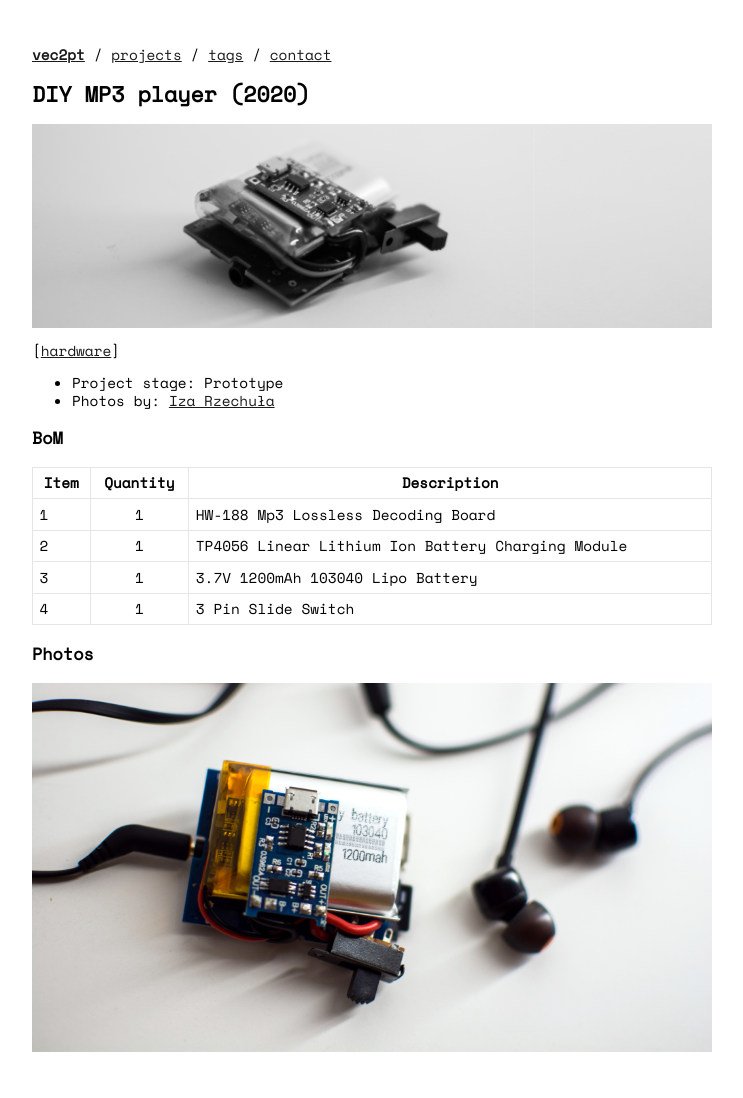
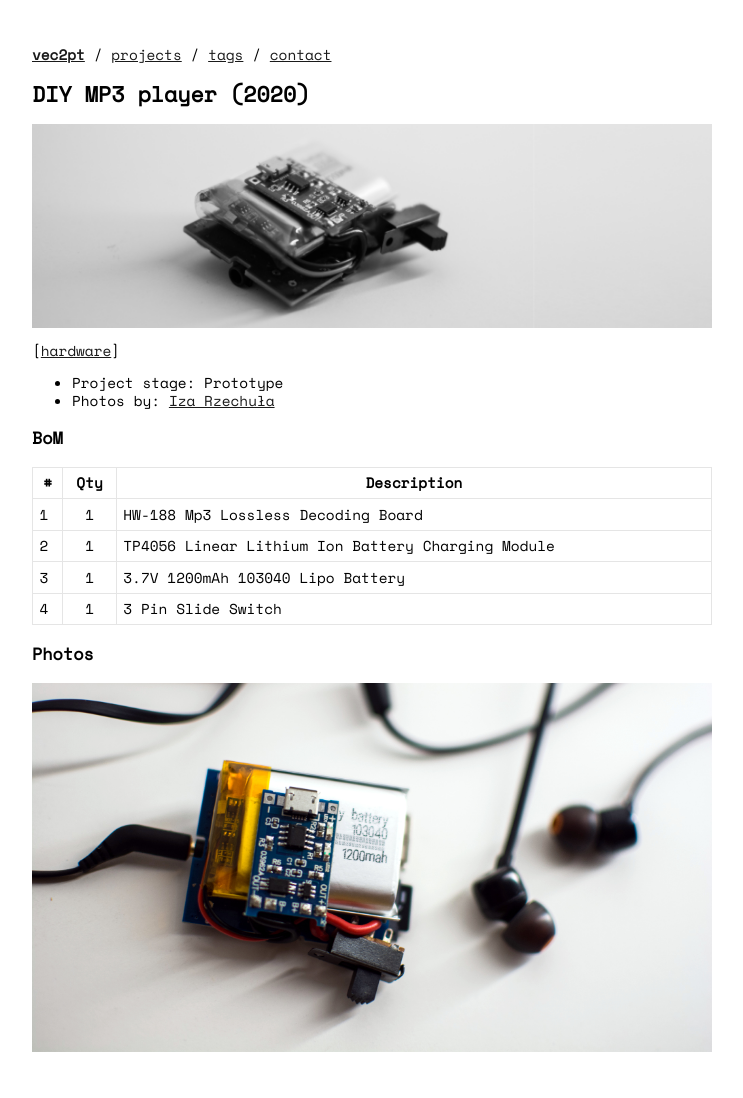
Before and after one commit to vec2pt/vec2pt.github.io, a Jekyll site: the page built from _posts/2020-01-01-mp3-player.md, in a window 1280 px wide. Shown: the whole page, without its empty margins (268-1011 px from the left). Built offline with Jekyll 4.4.1, drawn with Linux system fonts in a browser that asks for light colours; nearby versions of some CDN libraries.

Commit message:
Update BoM

```diff
--- a/_posts/2020-01-01-mp3-player.md
+++ b/_posts/2020-01-01-mp3-player.md
@@ -11,7 +11,7 @@ img: ../assets/images/mp3-player.png
 
 ### BoM
 
-| Item | Quantity | Description |
+| # | Qty | Description |
 | --- | :-: | --- |
 | 1 | 1 | HW-188 Mp3 Lossless Decoding Board |
 | 2 | 1 | TP4056 Linear Lithium Ion Battery Charging Module |
```
Also changed, not shown: _posts/2020-11-17-streamdeck.md (+1 -1 lines).
